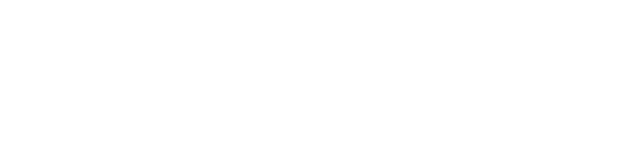
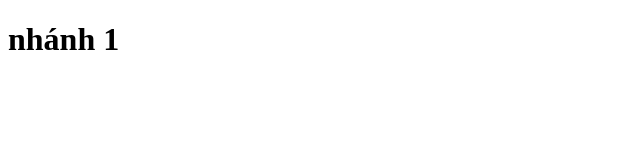
Before and after one commit to xuananh2212/demo, a plain HTML site: page index.html in a window 1280 px wide. Shown: the whole page, without its empty margins (0-640 px from the left). Drawn offline with Linux system fonts and the light colour scheme.

Commit message:
them nhanh 1

```diff
--- a/index.html
+++ b/index.html
@@ -1,12 +1,14 @@
 <!DOCTYPE html>
 <html lang="en">
 <head>
+
     <meta charset="UTF-8">
     <meta http-equiv="X-UA-Compatible" content="IE=edge">
     <meta name="viewport" content="width=device-width, initial-scale=1.0">
     <title>Document</title>
 </head>
 <body>
+    <h1>nhánh 1</h1>
 
 </body>
 </html>
```
